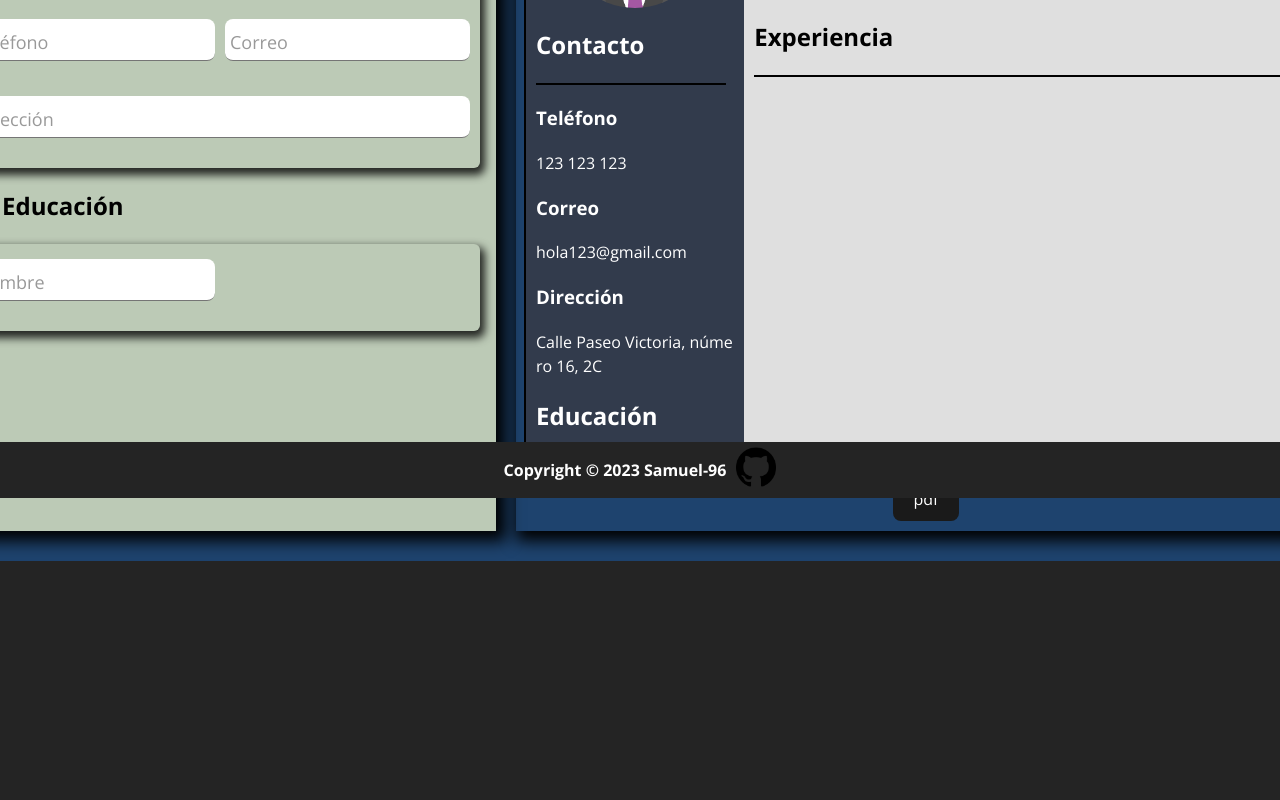
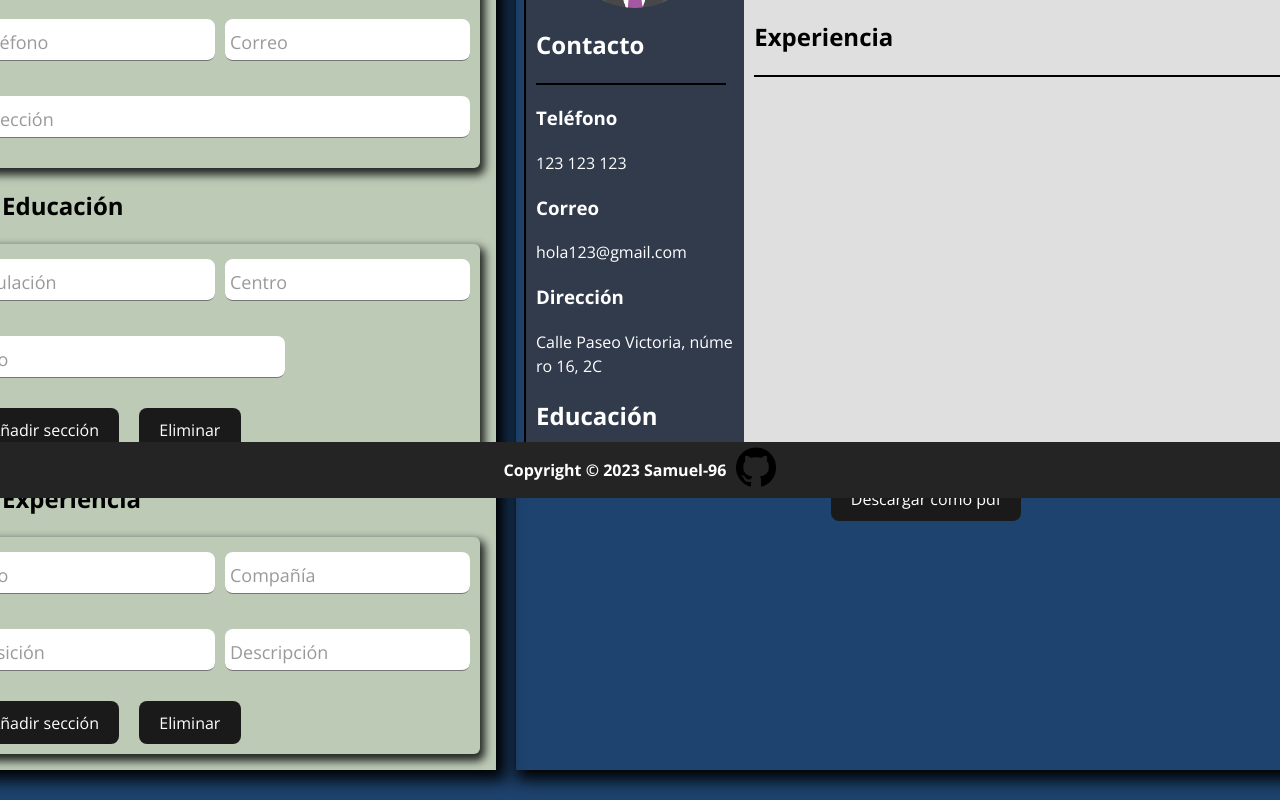
Before and after one commit to Samuel-96/cv-generator, a React (Vite) app: page / in a window 1280 px wide. Shown: the part 302-1102 px from the top of the page. Before the commit the page ends 863 px from the top, so only its background shows below. Built offline with nearby package versions, Linux system fonts and the light colour scheme; a web font is replaced by a local one.

Commit message:
implementada funcionalidad de añadir texto

```diff
--- a/package.json
+++ b/package.json
@@ -10,8 +10,11 @@
     "preview": "vite preview"
   },
   "dependencies": {
+    "html2canvas": "^1.4.1",
+    "jspdf": "^2.5.1",
     "react": "^18.2.0",
-    "react-dom": "^18.2.0"
+    "react-dom": "^18.2.0",
+    "uuid": "^9.0.1"
   },
   "devDependencies": {
     "@types/react": "^18.2.15",
--- a/src/components/Contenido.jsx
+++ b/src/components/Contenido.jsx
@@ -1,30 +1,86 @@
+import { useState } from "react"
+import { v4 as uuidv4 } from 'uuid';
 import "../styles/contenido.css"
 import ImagenPreview from "../assets/img_avatar.png"
 import DatosPersonalesLogo from "../assets/personal-data.png"
-import { useState } from "react"
+
+import Educacion from "./EducacionCV"
+import EducacionForm from "./EducacionForm";
+import ExperienciaForm from "./ExperienciaForm";
+import Experiencia from "./ExperienciaCV";
 
 export default function Contenido(){
+    let titulacion = "", centro = "", año = ""; //del form de educacion
+    let añoTrabajo = "", compañia = "", descripcion = "", posicion = "";
 
     const [nombre, setNombre] = useState("John Doe");
     const [profesion, setProfesion] = useState("Software developer");
     const [telefono, setTelefono] = useState("123 123 123");
     const [correo, setCorreo] = useState("hola123@gmail.com");
     const [direccion, setDireccion] = useState("Calle Paseo Victoria, número 16, 2C");
-    //const [profesion, setProfesion] = useState("Software dev");
+
+    const [educacion, setEducacion] = useState([]);
+    const [experiencia, setExperiencia] = useState([]);
 
     if(nombre === ""){setNombre("John Doe")}
 
     function añadirTexto(e){
+
         switch(e.target.id)
         {
             case "nombre": setNombre(e.target.value); break;
             case "profesion": setProfesion(e.target.value); break;
             case "telefono": setTelefono(e.target.value); break;
             case "correo": setCorreo(e.target.value); break;
-            case "direccion-input": setDireccion(e.target.value);
+            case "direccion-input": setDireccion(e.target.value); break;
+            case "titulacion": titulacion = e.target.value; break;
+            case "centro-educativo": centro = e.target.value; break;
+            case "año-finalizacion": año = e.target.value; break;
+            case "año-trabajo": añoTrabajo = e.target.value; break;
+            case "compañia": compañia = e.target.value; break;
+            case "posicion": posicion = e.target.value; break;
+            case "descripcion": descripcion = e.target.value; break;
         }
+    }
 
+    function clickAñadir() {
+
+        if(año !== "" && titulacion !== "" && centro !== ""){
+            const nuevaEducacion = {
+                id: uuidv4(),
+                año: año,
+                titulacion: titulacion,
+                centro: centro
+              };
+
+              setEducacion([...educacion, nuevaEducacion]);
+        }
+        else{
+            alert("Campos vacíos")
+        }
     }
+
+    function clickEliminar(index) {
+        const updatedEducacion = educacion.filter((_, i) => i !== index);
+        setEducacion(updatedEducacion);
+      }
+
+    function clickAñadirExperiencia(){
+        const nuevaExperiencia = {
+            id: uuidv4(),
+            año: añoTrabajo,
+            compañia: compañia,
+            posicion: posicion,
+            descripcion: descripcion
+          };
+
+          setExperiencia([...experiencia, nuevaExperiencia]);
+    }
+
+    function clickEliminarExperiencia(index) {
+        const updateExperiencia = experiencia.filter((_, i) => i !== index);
+        setExperiencia(updateExperiencia);
+      }
 
     return(
         <div className="contenedor-generador-cv">
@@ -71,18 +127,19 @@ export default function Contenido(){
                     </div>
                 </form>
 
+
                 <div className="titulo-seccion">
                     <img src={DatosPersonalesLogo} alt="" />
                     <h2>Educación</h2>
                 </div>
-                <form action="">
-                    <div className="group">
-                        <input id="nombre" type="text" required/>
-                        <span className="highlight"></span>
-                        <span className="bar"></span>
-                        <label>Nombre</label>
-                    </div>
-                </form>
+
+                <EducacionForm añadirTexto={añadirTexto} clickAñadir={clickAñadir} clickEliminar={clickEliminar} index={0}/>
+
+                <div className="titulo-seccion">
+                    <img src={DatosPersonalesLogo} alt="" />
+                    <h2>Experiencia</h2>
+                </div>
+                <ExperienciaForm añadirTexto={añadirTexto} clickAñadir={clickAñadirExperiencia} clickEliminar={clickEliminarExperiencia} index={0}/>
             </section>
 
             {/*PARTE DERECHA, PREVIEW DEL CV*/}
@@ -100,8 +157,8 @@ export default function Contenido(){
                         <h3>Dirección</h3>
                         <p>{direccion}</p>
 
-                        <h2>Educación</h2>
-                        <hr />
+                        <Educacion educacion={educacion}/>
+
                     </div>
 
                     <div className="panel-der">
@@ -109,10 +166,11 @@ export default function Contenido(){
                         <h3>{profesion}</h3>
                         <h2>Experiencia</h2>
                         <hr />
+                        <Experiencia experiencia={experiencia}/>
                     </div>
                 </div>
 
-                <button>pdf</button>
+                <button>Descargar como pdf</button>
             </section>
         </div>
     )
--- /dev/null
+++ b/src/components/EducacionCV.jsx
@@ -0,0 +1,20 @@
+import "../styles/educacion.css"
+
+export default function Educacion(props){
+
+     return (
+        <>
+            <h2>Educación</h2>
+            <hr />
+            {props.educacion.map((item) => (
+                <div key={item.id}>
+                    <h4 >{item.año}</h4>
+                    <h4>{item.titulacion}</h4>
+                    <h4>{item.centro}</h4>
+                    <hr />
+                </div>
+            ))}
+        </>
+    )
+
+}
--- /dev/null
+++ b/src/components/EducacionForm.jsx
@@ -0,0 +1,31 @@
+export default function EducacionForm(props){
+    return(
+        <form action="">
+                    <div className="group">
+                        <input id="titulacion" type="text" required onChange={props.añadirTexto}/>
+                        <span className="highlight"></span>
+                        <span className="bar"></span>
+                        <label >Titulación</label>
+                    </div>
+
+                    <div className="group">
+                        <input id="centro-educativo" type="text" required onChange={props.añadirTexto}/>
+                        <span className="highlight"></span>
+                        <span className="bar"></span>
+                        <label >Centro</label>
+                    </div>
+
+                    <div className="group">
+                        <input id="año-finalizacion" type="number" required onChange={props.añadirTexto}/>
+                        <span className="highlight"></span>
+                        <span className="bar"></span>
+                        <label >Año</label>
+                    </div>
+
+                    <div className="botones-añadir-seccion">
+                        <button type='button' onClick={props.clickAñadir}>Añadir sección</button>
+                        <button type="button" onClick={() => props.clickEliminar(props.index)}>Eliminar</button>
+                    </div>
+        </form>
+    )
+}
--- /dev/null
+++ b/src/components/ExperienciaCV.jsx
@@ -0,0 +1,15 @@
+export default function Experiencia(props){
+    return (
+        <>
+            {props.experiencia.map((item) => (
+                <div key={item.id}>
+                    <h4 >{item.año}</h4>
+                    <h4>{item.compañia}</h4>
+                    <h4>{item.posicion}</h4>
+                    <h4>{item.descripcion}</h4>
+                    <hr />
+                </div>
+            ))}
+        </>
+    )
+}
--- /dev/null
+++ b/src/components/ExperienciaForm.jsx
@@ -0,0 +1,38 @@
+export default function ExperienciaForm(props){
+    return(
+        <form action="">
+                    <div className="group">
+                        <input id="año-trabajo" type="numer" required onChange={props.añadirTexto}/>
+                        <span className="highlight"></span>
+                        <span className="bar"></span>
+                        <label >Año</label>
+                    </div>
+
+                    <div className="group">
+                        <input id="compañia" type="text" required onChange={props.añadirTexto}/>
+                        <span className="highlight"></span>
+                        <span className="bar"></span>
+                        <label >Compañía</label>
+                    </div>
+
+                    <div className="group">
+                        <input id="posicion" type="text" required onChange={props.añadirTexto}/>
+                        <span className="highlight"></span>
+                        <span className="bar"></span>
+                        <label >Posición</label>
+                    </div>
+
+                    <div className="group">
+                        <input id="descripcion" type="number" required onChange={props.añadirTexto}/>
+                        <span className="highlight"></span>
+                        <span className="bar"></span>
+                        <label >Descripción</label>
+                    </div>
+
+                    <div className="botones-añadir-seccion">
+                        <button type='button' onClick={props.clickAñadir}>Añadir sección</button>
+                        <button type="button" onClick={() => props.clickEliminar(props.index)}>Eliminar</button>
+                    </div>
+        </form>
+    )
+}
--- a/src/components/Footer.jsx
+++ b/src/components/Footer.jsx
@@ -1,4 +1,4 @@
-import Logo from "../../public/github-logo.png"
+import Logo from "../assets/github-logo.png"
 import "../styles/footer.css"
 export default function Footer(){
 
--- a/src/styles/contenido.css
+++ b/src/styles/contenido.css
@@ -17,7 +17,7 @@
     height: auto;
     -webkit-box-shadow: 5px 5px 15px 5px #000000;
     box-shadow: 5px 5px 15px 5px #000000;
-    color: black;
+    color: rgb(0, 0, 0);
 }
 
 .constructor-cv form{
@@ -46,7 +46,6 @@
     display: flex;
     flex-direction: column;
     align-items: center;
-
     height: auto;
     width: 100vh;
     -webkit-box-shadow: 5px 5px 15px 5px #000000;
@@ -113,6 +112,11 @@ hr {
     margin: 0;
 }
 
+.botones-añadir-seccion{
+  display: flex;
+  gap: 20px;
+}
+
 /*ESTILOS PARA LOS INPUTS TIPO MATERIAL DESING*/
 .group{
     position:relative;
@@ -133,7 +137,9 @@ hr {
     width: 485px;
   }
 
-
+  #año-finalizacion{
+    width: 300px;
+  }
 
   input:focus 		{ outline:none; }
 
--- /dev/null
+++ b/src/styles/educacion.css
@@ -0,0 +1,7 @@
+h4{
+    margin: 8px;
+}
+
+button{
+    color: white;
+}
```
Also changed, not shown: src/assets/github-logo.png (renamed from public/github-logo.png), 1 other file (tests, documents, lock files or other folders).
